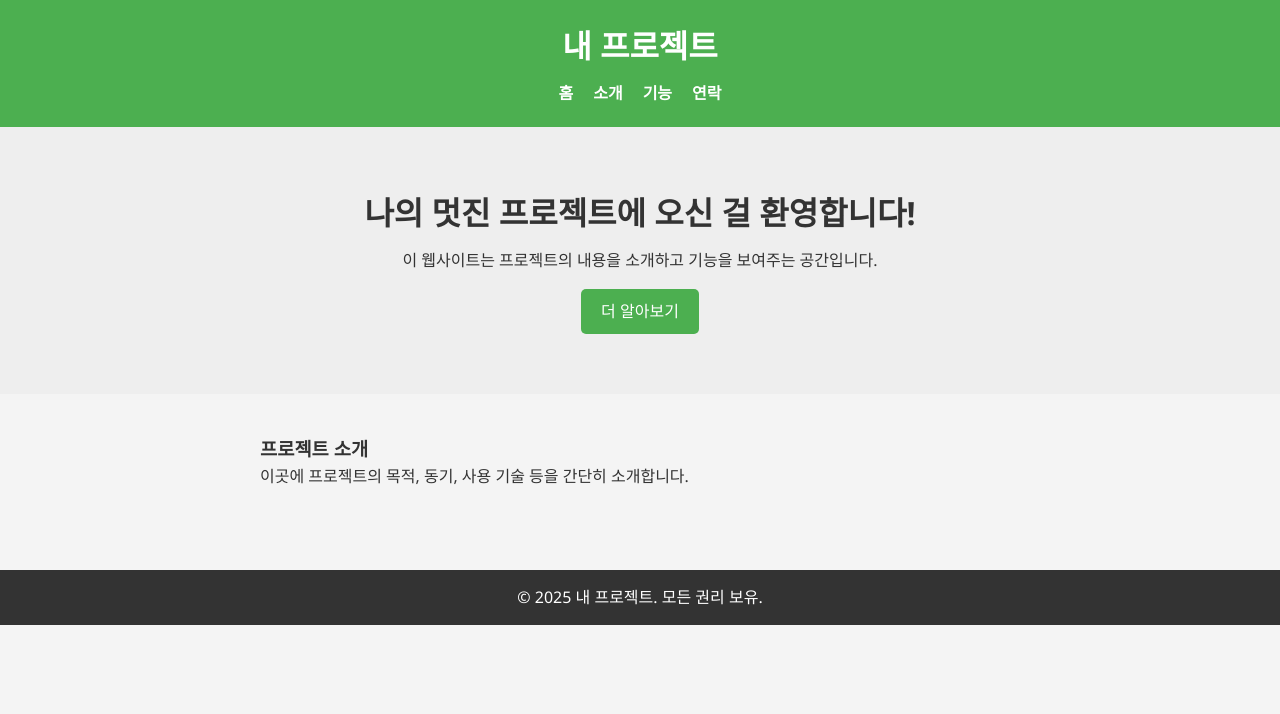
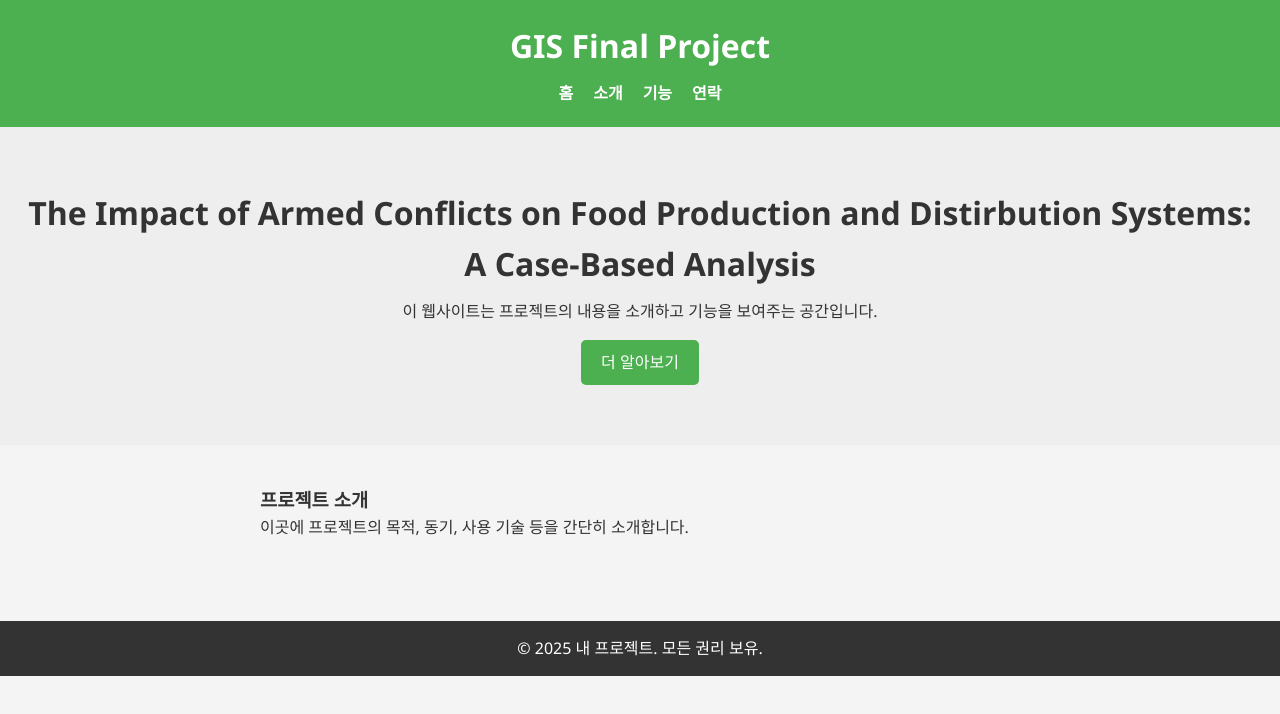
Before and after one commit to dgart1574/dgart1574.github.io, a plain HTML site: page index.html in a window 1280 px wide. Drawn offline with Linux system fonts and the light colour scheme.

Commit message:
Update index.html

```diff
--- a/index.html
+++ b/index.html
@@ -8,7 +8,7 @@
 </head>
 <body>
   <header>
-    <h1>내 프로젝트</h1>
+    <h1>GIS Final Project</h1>
     <nav>
       <ul>
         <li><a href="#">홈</a></li>
@@ -21,7 +21,7 @@
 
   <main>
     <section class="hero">
-      <h2>나의 멋진 프로젝트에 오신 걸 환영합니다!</h2>
+      <h2>The Impact of Armed Conflicts on Food Production and Distirbution Systems: A Case-Based Analysis</h2>
       <p>이 웹사이트는 프로젝트의 내용을 소개하고 기능을 보여주는 공간입니다.</p>
       <a href="#" class="btn">더 알아보기</a>
     </section>
```
